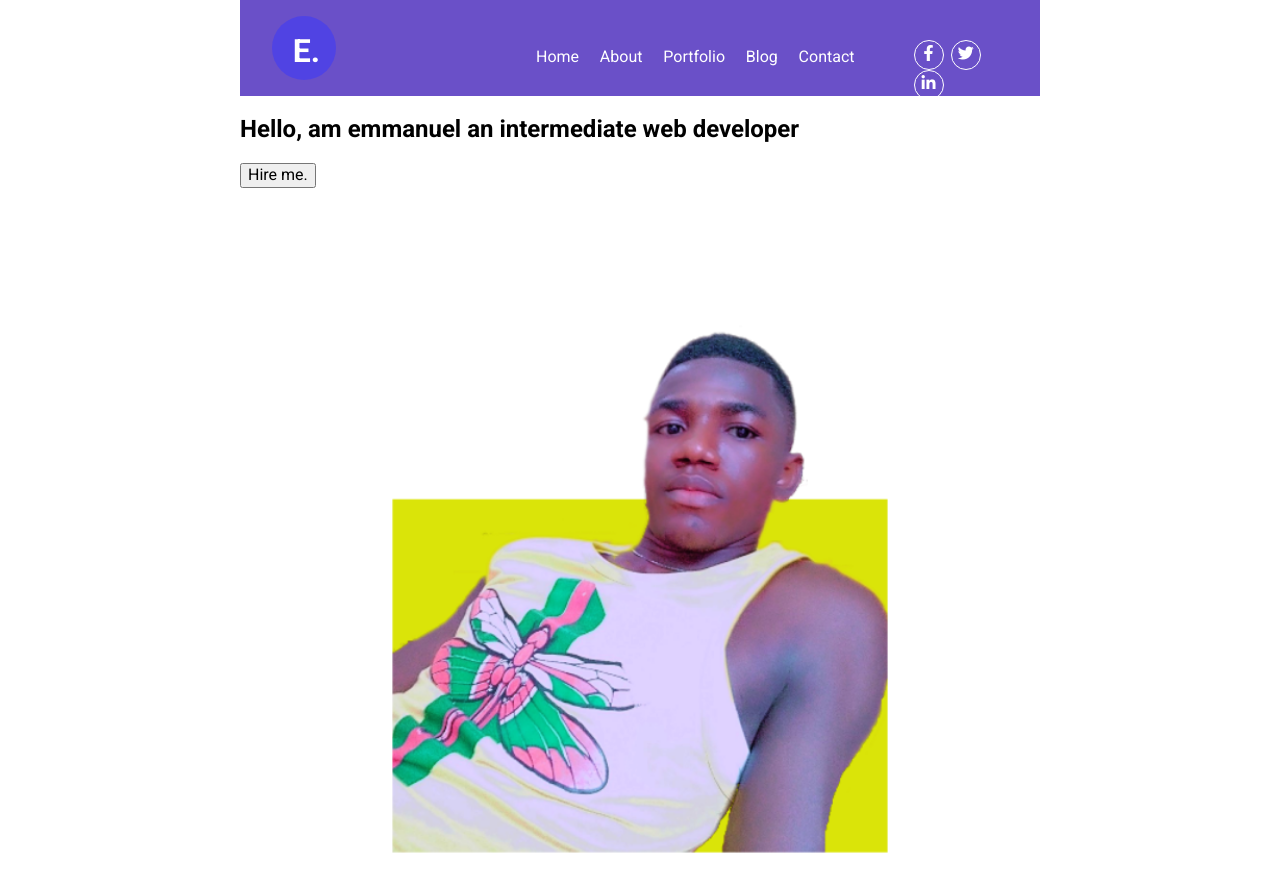
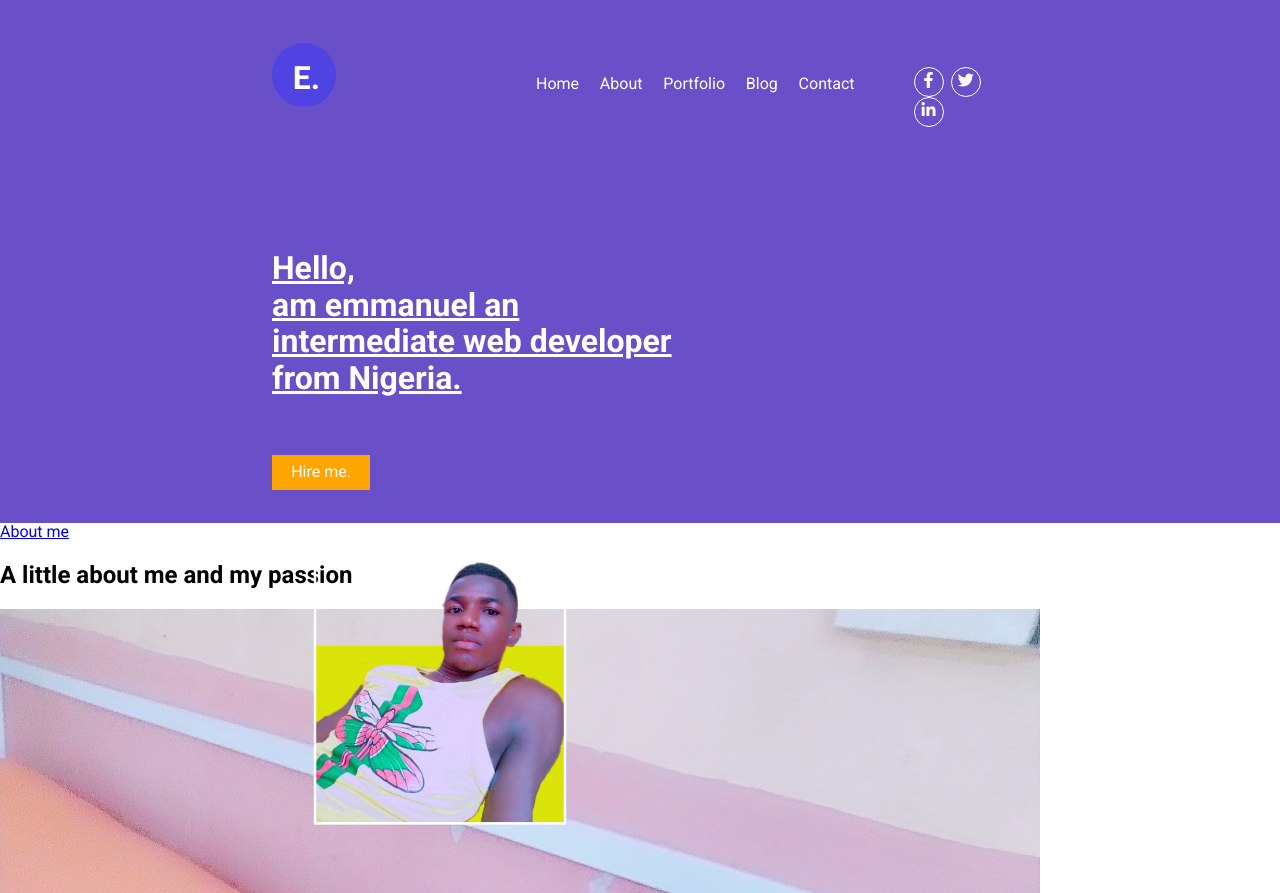
Before and after one commit to Emysly/ALC4.0_ASSESSMENT1, a plain HTML site: page app/index.html in a window 1280 px wide. Shown: the top 893 px of the page. Drawn offline with Linux system fonts and the light colour scheme.

Commit message:
completed the home section of the website

```diff
--- a/app/assets/styles/base/_global.css
+++ b/app/assets/styles/base/_global.css
@@ -5,7 +5,7 @@ body {
 
 @media (min-width: 400px) {
     body {
-        padding: 0 15rem;
+
     }
 }
 
--- a/app/assets/styles/modules/_header.css
+++ b/app/assets/styles/modules/_header.css
@@ -1,8 +1,7 @@
 .header {
-    height: 4rem;
-    position: relative;
-    padding: 1rem 2rem;
-    background: rgba(45, 8, 177, 0.705);
+    /* height: 4rem; */
+    /* position: relative; */
+    padding: 2rem 2rem;
 
     &__logo {
         position: absolute;
--- /dev/null
+++ b/app/assets/styles/modules/_home.css
@@ -0,0 +1,44 @@
+.home {
+    background: rgba(45, 8, 177, 0.705);
+    height: 30rem;
+    margin-top: -1.3rem;
+    padding: 2rem 15rem;
+
+    &__row {
+        max-width: 100%;
+        position: relative;
+    }
+
+    &__left {
+        max-width: 60%;
+        float: left;
+        padding: 4rem 0 0 2rem;
+    }
+
+    &__right {
+        position: relative;
+        bottom: 2rem
+    }
+
+    &__heading {
+        max-width: 400px;
+        color: white;
+        font-size: 2rem;
+        text-decoration: underline;
+    }
+
+    &__btn {
+        background: orange;
+        border: none;
+        padding: 0.5rem 1.2rem;
+        color: white;
+        margin: 2rem 0
+    }
+
+
+    &__image {
+        display: block;
+        max-width: 50%;
+
+    }
+}
--- a/app/assets/styles/styles.css
+++ b/app/assets/styles/styles.css
@@ -4,3 +4,4 @@
 @import 'base/_global.css';
 @import 'base/_mixins.css';
 @import 'modules/_header.css';
+@import 'modules/_home.css';
--- a/app/index.html
+++ b/app/index.html
@@ -11,7 +11,8 @@
   <link rel="stylesheet" href="./temp/styles/styles.css">
 </head>
 <body>
-  <header class="header">
+  <div class="home">
+    <header class="header">
     <div class="header__logo">
       <p class="header__text">E.</p>
     </div>
@@ -30,15 +31,15 @@
         <i class="fab fa-linkedin-in"></i>
       </div>
   </header>
-
-  <div id="home" class="large-hero">
-    <div>
-      <h2>Hello, am emmanuel an intermediate web developer</h2>
-      <button href="#">Hire me.</button>
+  <div class="home--row">
+    <div class="home__left">
+      <h2 class="home__heading">Hello,<br> am emmanuel an <br>intermediate web developer from Nigeria.</h2>
+      <button href="#" class="home__btn">Hire me.</button>
     </div>
-    <div>
-      <img srcset="assets/images/untitled.png 400w, assets/images/medium-img.png 768w" alt="a picture of emmanuel on white shirt">
+    <div class="home__right">
+      <img srcset="assets/images/untitled.png 400w, assets/images/medium-img.png 768w" alt="a picture of emmanuel on white shirt" class="home__image">
     </div>
+  </div>
   </div>
 
   <div id="about">
--- a/app/temp/styles/styles.css
+++ b/app/temp/styles/styles.css
@@ -356,7 +356,7 @@ body {
 
 @media (min-width: 400px) {
     body {
-        padding: 0 15rem;
+
     }
 }
 
@@ -366,10 +366,9 @@ img {
 }
 
 .header {
-    height: 4rem;
-    position: relative;
-    padding: 1rem 2rem;
-    background: rgba(45, 8, 177, 0.705);
+    /* height: 4rem; */
+    /* position: relative; */
+    padding: 2rem 2rem;
 }
 
 .header__logo {
@@ -457,3 +456,47 @@ img {
     -ms-border-radius: 20px;
     -o-border-radius: 20px;
 }
+
+.home {
+    background: rgba(45, 8, 177, 0.705);
+    height: 30rem;
+    margin-top: -1.3rem;
+    padding: 2rem 15rem;
+}
+
+.home__row {
+        max-width: 100%;
+        position: relative;
+    }
+
+.home__left {
+        max-width: 60%;
+        float: left;
+        padding: 4rem 0 0 2rem;
+    }
+
+.home__right {
+        position: relative;
+        bottom: 2rem
+    }
+
+.home__heading {
+        max-width: 400px;
+        color: white;
+        font-size: 2rem;
+        text-decoration: underline;
+    }
+
+.home__btn {
+        background: orange;
+        border: none;
+        padding: 0.5rem 1.2rem;
+        color: white;
+        margin: 2rem 0
+    }
+
+.home__image {
+        display: block;
+        max-width: 50%;
+
+    }
```
